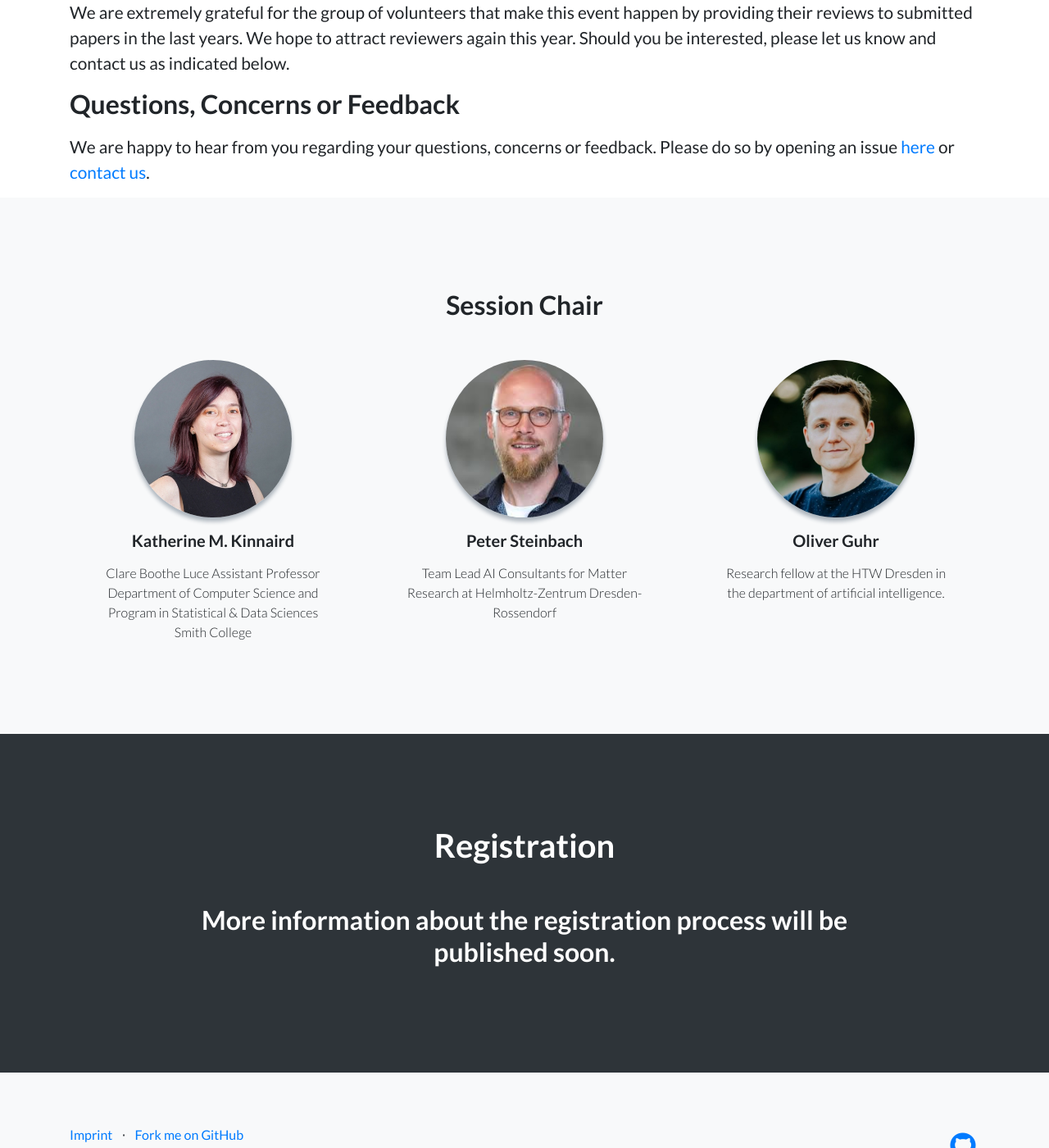
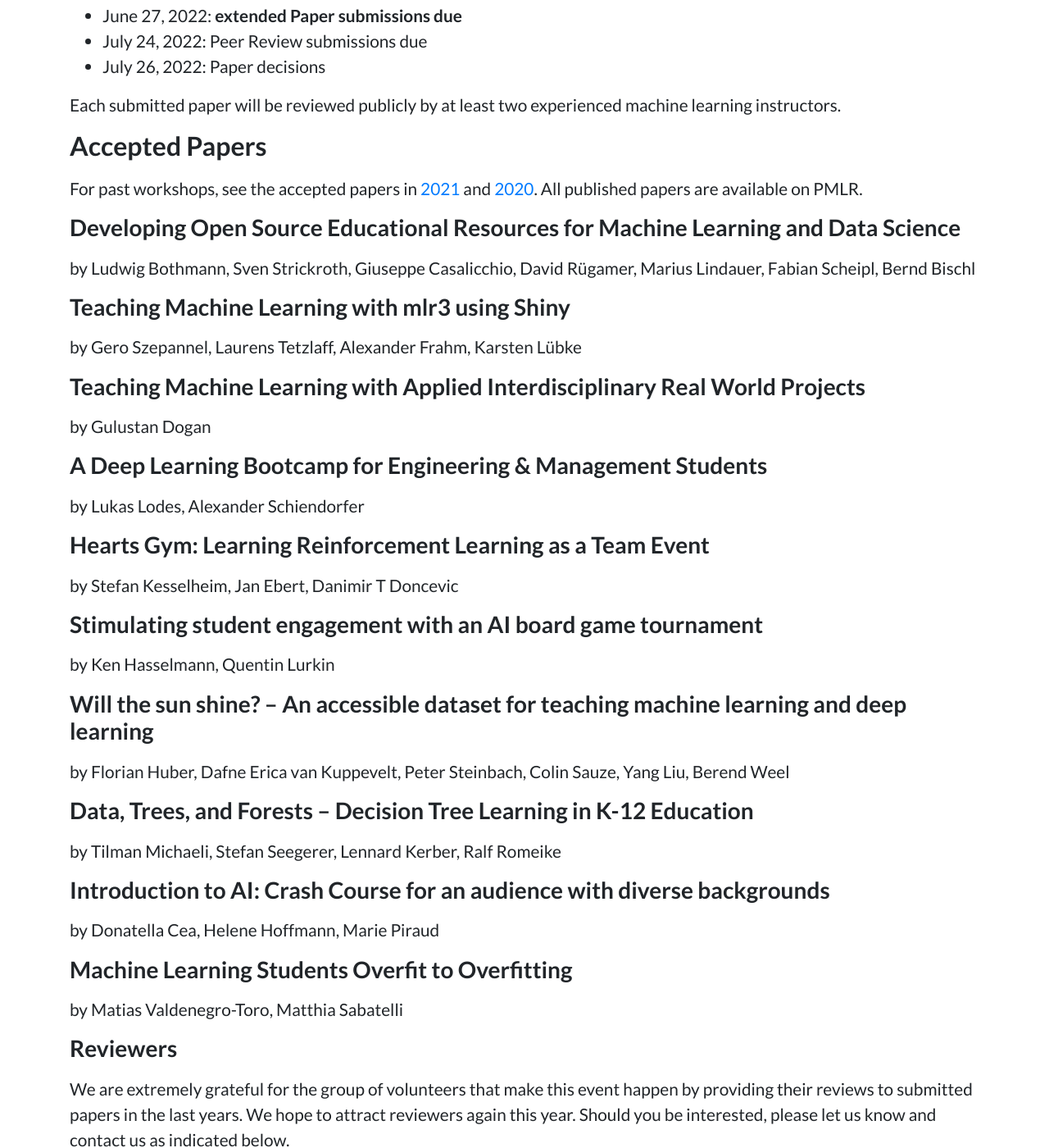
Before and after one commit to teaching-ml/2022, a Jekyll site: the page built from index.md, in a window 1280 px wide and 1400 px high, scrolled down 5760 px. Shown: the whole window at 82% size. Built offline with Jekyll 4.4.1, drawn with Linux system fonts in a browser that asks for light colours; some of the changed text lies outside the part shown.

Commit message:
added accepted papers and authors

```diff
--- a/index.md
+++ b/index.md
@@ -142,6 +142,45 @@ Each submitted paper will be reviewed publicly by at least two experienced machi
 
 For past workshops, see the accepted papers in [2021](https://teaching-ml.github.io/2021/#accepted-papers) and [2020](https://teaching-ml.github.io/2020/#accepted-papers). All published papers are available on PMLR.
 
+### Developing Open Source Educational Resources for Machine Learning and Data Science
+
+> by Ludwig Bothmann, Sven Strickroth, Giuseppe Casalicchio, David Rügamer, Marius Lindauer, Fabian Scheipl, Bernd Bischl
+
+### Teaching Machine Learning with mlr3 using Shiny
+
+> by Gero Szepannel, Laurens Tetzlaff, Alexander Frahm, Karsten Lübke
+
+### Teaching Machine Learning with Applied Interdisciplinary Real World Projects
+
+> by Gulustan Dogan
+
+### A Deep Learning Bootcamp for Engineering & Management Students
+
+> by Lukas Lodes, Alexander Schiendorfer
+
+### Hearts Gym: Learning Reinforcement Learning as a Team Event
+
+> by Stefan Kesselheim, Jan Ebert, Danimir T Doncevic
+
+### Stimulating student engagement with an AI board game tournament
+
+> by Ken Hasselmann, Quentin Lurkin
+
+### Will the sun shine? – An accessible dataset for teaching machine learning and deep learning
+
+> by Florian Huber, Dafne Erica van Kuppevelt, Peter Steinbach, Colin Sauze, Yang Liu, Berend Weel
+
+### Data, Trees, and Forests -- Decision Tree Learning in K-12 Education
+
+> by Tilman Michaeli, Stefan Seegerer, Lennard Kerber, Ralf Romeike
+
+### Introduction to AI: Crash Course for an audience with diverse backgrounds
+
+> by Donatella Cea, Helene Hoffmann, Marie Piraud
+
+### Machine Learning Students Overfit to Overfitting
+
+> by Matias Valdenegro-Toro, Matthia Sabatelli
 
 ### Reviewers
 
```
